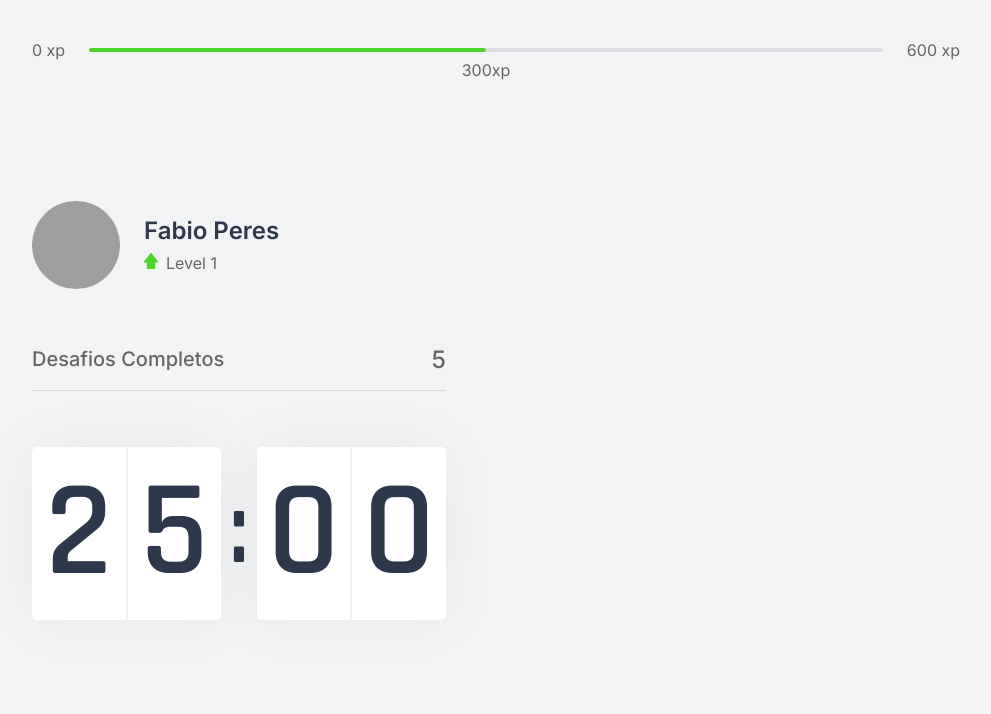
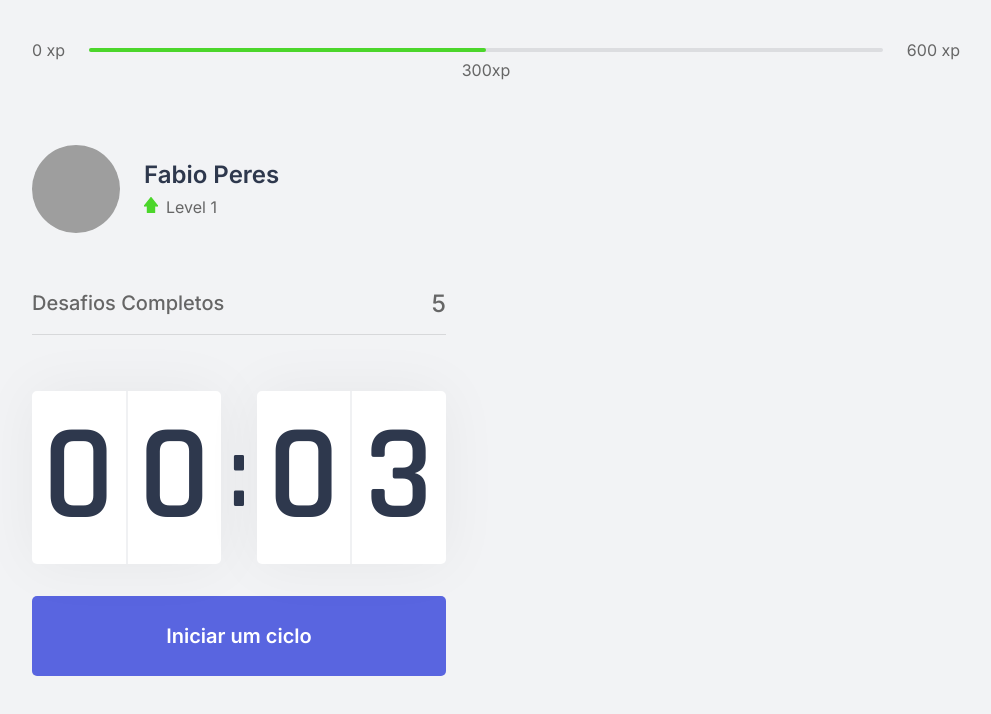
Before and after one commit to fabio-p-goncalez-alb/Move.it-NLW4, a Next.js app in the folder move-it-next/: page / in a window 1280 px wide. Shown: the top 714 px of the page, without its empty margins (144-1135 px from the left). Built offline with nearby package versions, Linux system fonts and the light colour scheme; grey boxes are pictures that could not be loaded.

Commit message:
Criação de botão para iniciar/parar o componente 'Countdown'
Implementação de regra de negócio e da estilização do botão

```diff
--- a/move-it-next/src/components/Countdown.tsx
+++ b/move-it-next/src/components/Countdown.tsx
@@ -1,17 +1,87 @@
+import { useEffect, useState } from 'react';
 import styles from '../styles/Components/Countdown.module.css';
 
+let countdownTimeout: NodeJS.Timeout;
+
 export function Countdown() {
+  const [time, setTime] = useState(0.05*60);
+  const [isActive, setIsActive] = useState(false);
+  const [hasFinished, setHasFinished] = useState(false);
+
+  const minutes = Math.floor(time / 60);
+  const seconds = time % 60;
+
+  const [minuteLeft, minuteRight] = String(minutes).padStart(2, '0').split('');
+  const [secondLeft, secondRight] = String(seconds).padStart(2, '0').split('');
+
+  useEffect(() => {
+    if (isActive && time > 0) {
+      countdownTimeout = setTimeout(() => {
+        setTime(time-1);
+      }, 1000)
+    } else if (isActive && time === 0 ){
+      setHasFinished(true);
+      setIsActive(false);
+    }
+  }, [isActive,time])
+
+  function handleStartCountdown() {
+    setIsActive(true);
+  }
+
+  function handleResetCountdown() {
+    clearTimeout(countdownTimeout);
+    setIsActive(false);
+    setTime(0.05*60);
+  }
+
   return(
-    <div className={styles.countdownContainer}>
-      <div>
-      <span>2</span>
-      <span>5</span>
+    <div>
+      <div className={ styles.countdownContainer }>
+        <div>
+          <span>{ minuteLeft }</span>
+          <span>{ minuteRight }</span>
+        </div>
+        <span>:</span>
+        <div>
+          <span>{ secondLeft }</span>
+          <span>{ secondRight }</span>
+        </div>
       </div>
-      <span>:</span>
-      <div>
-      <span>0</span>
-      <span>0</span>
-      </div>
+
+      { hasFinished ?
+      (
+        <button
+          disabled
+          type="button"
+          className={ styles.countdownButton }
+        >
+          Ciclo encerrado
+        </button>
+      ) : (
+        <>
+          { isActive ? (
+            <button
+              type="button"
+              className={ `${ styles.countdownButton } ${ styles.countdownButtonActive }`}
+              onClick={ handleResetCountdown }
+            >
+              Abandonar ciclo
+            </button>
+          ) : (
+            <button
+              type="button"
+              className={ styles.countdownButton }
+              onClick={ handleStartCountdown }
+            >
+              Iniciar um ciclo
+            </button>
+
+          )}
+        </>
+      )}
+
+
     </div>
-  )
+  );
 }
--- a/move-it-next/src/styles/Components/Countdown.module.css
+++ b/move-it-next/src/styles/Components/Countdown.module.css
@@ -35,3 +35,44 @@
 font-size: 6.25rem;
 margin: 0 0.5rem;
 }
+
+.countdownButton {
+  width: 100%;
+  height: 5rem;
+
+  margin-top: 2rem;
+
+  display: flex;
+  align-items: center;
+  justify-content: center;
+
+  border: 0;
+  border-radius: 5px;
+
+  background: var(--blue);
+  color: var(--white);
+
+  font-size: 1.25rem;
+  font-weight: 600;
+  transition: background-color 0.2s;
+}
+
+.countdownButton:not(:disabled):hover {
+  background: var(--blue-dark);
+}
+
+.countdownButtonActive {
+  background: var(--white);
+  color: var(--title);
+}
+
+.countdownButtonActive:not(:disabled):hover {
+  background: var(--red);
+  color: var(--white);
+}
+
+.countdownButton:disabled {
+  background: var(--white);
+  color: var(--text);
+  cursor: not-allowed;
+}
```
